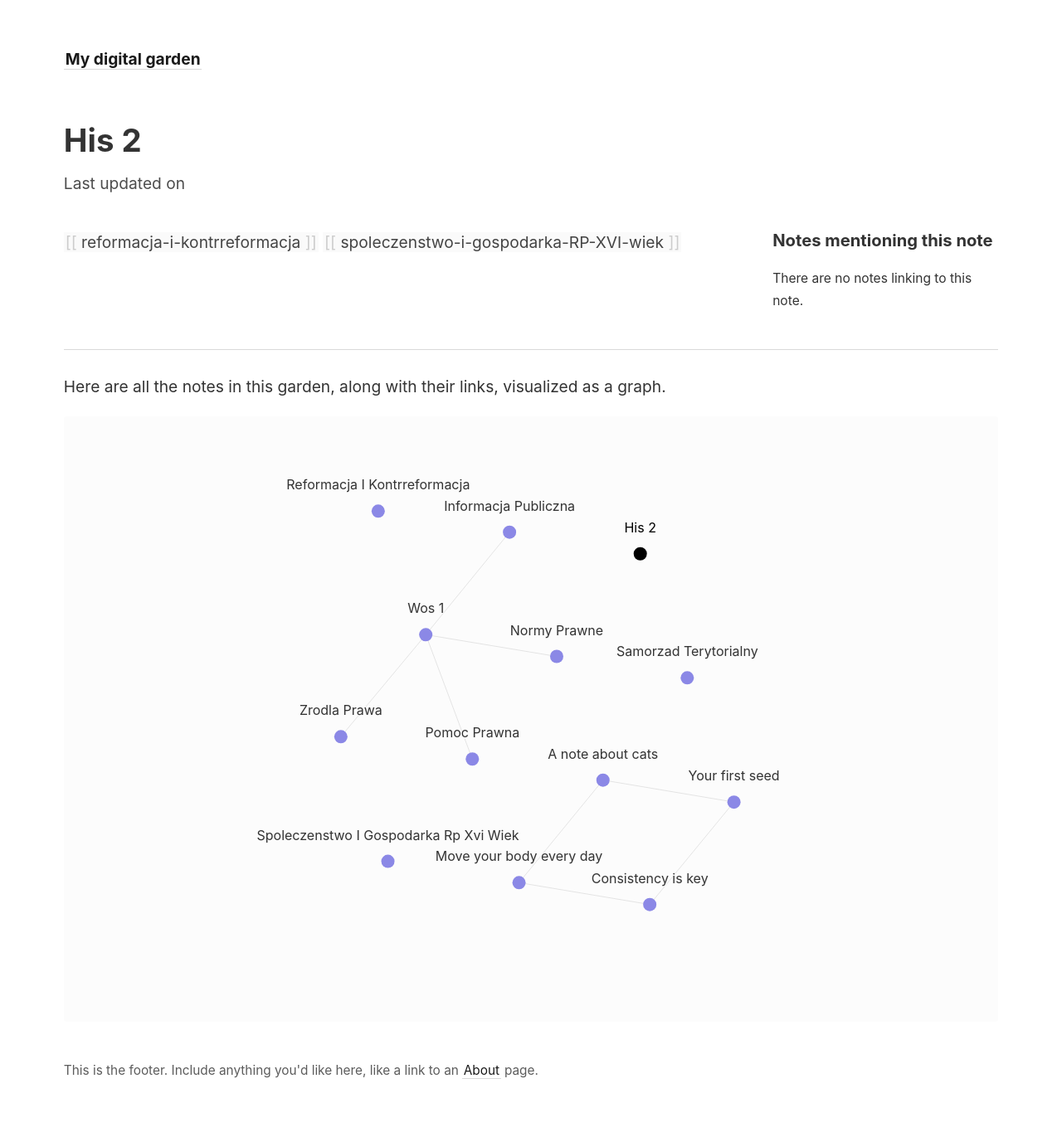
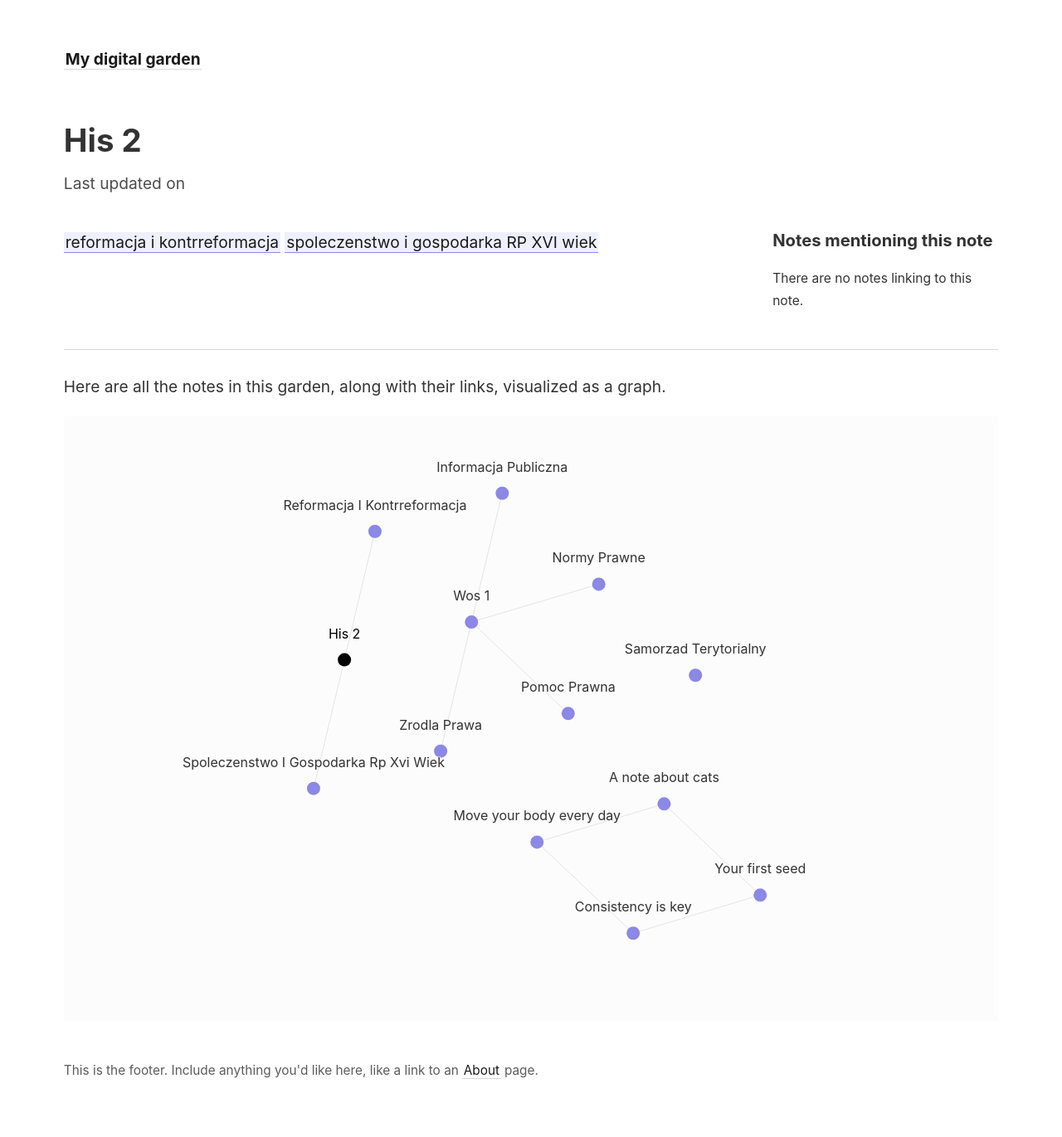
Before and after one commit to bewu-ib/digital-garden, a Jekyll site: the page built from _notes/his-2.md, in a window 1280 px wide. Shown: the whole page at 83% size. Built offline with Jekyll 4.4.1, drawn with Linux system fonts in a browser that asks for light colours.

Commit message:
Update his-2.md

```diff
--- a/_notes/his-2.md
+++ b/_notes/his-2.md
@@ -1 +1,2 @@
-[[reformacja-i-kontrreformacja]] [[spoleczenstwo-i-gospodarka-RP-XVI-wiek]]
+[[reformacja i kontrreformacja]]
+[[spoleczenstwo i gospodarka RP XVI wiek]]
```
